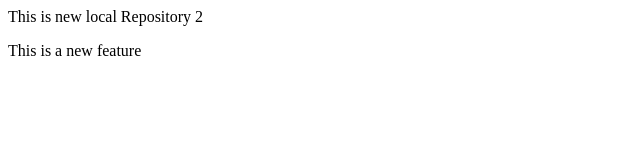
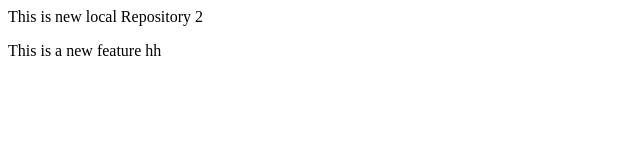
Before and after one commit to Shreyasoni1983/localRepo2, a plain HTML site: page index.html in a window 1280 px wide. Shown: the full height of the page, 0-640 px from the left. Drawn offline with Linux system fonts and the light colour scheme.

Commit message:
Update index.html

```diff
--- a/index.html
+++ b/index.html
@@ -1,2 +1,2 @@
 <p>This is new local Repository 2</p>
-<p>This is a new feature</p>
+<p>This is a new feature hh</p>
```
